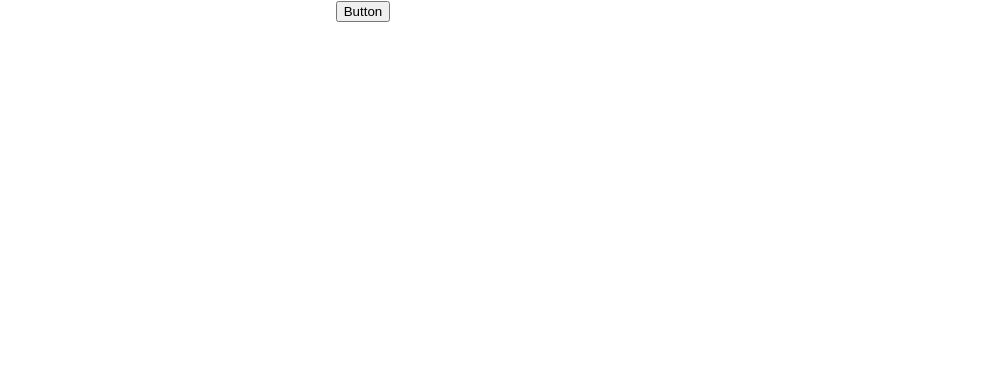
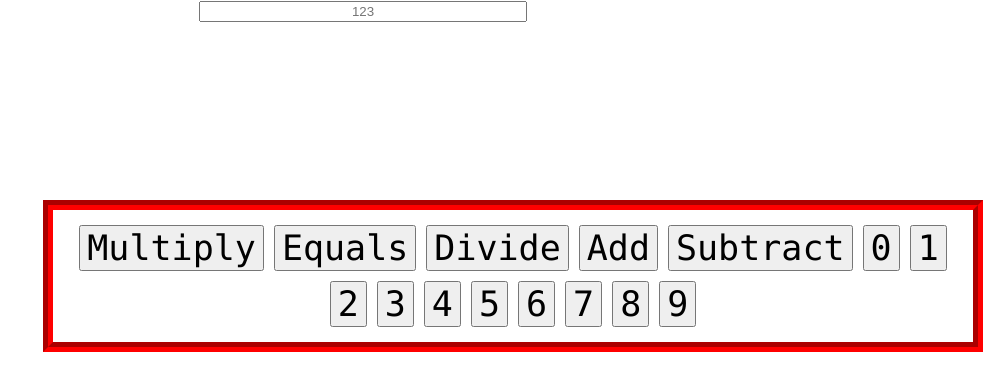
Before and after one commit to nslee333/Projects, a React (Create React App) app in the folder web_calculator/my-app/: page / in a window 1280 px wide. Shown: the top 390 px of the page, without its empty margins (277-1280 px from the left). Built offline with nearby package versions, Linux system fonts and the light colour scheme.

Commit message:
WIP: Added buttons, input and some styling.

```diff
--- a/web_calculator/my-app/src/App.css
+++ b/web_calculator/my-app/src/App.css
@@ -5,6 +5,37 @@
 .App-logo {
   height: 40vmin;
   pointer-events: none;
+}
+
+
+.input-div {
+  text-align: center;
+  width: 25%;
+  height: 25%;
+}
+
+
+.btn-div {
+  position: absolute;
+  text-align: center;
+  width: 900px;
+  border-style: groove;
+  border-color: red;
+  border-width: 10px;
+  left: 25%;
+  top: 25%;
+  padding: 10px;
+}
+
+
+
+
+
+
+.btn {
+  font-family: consolas;
+  font-size: 35px;
+  margin: 5px;
 }
 
 @media (prefers-reduced-motion: no-preference) {
--- a/web_calculator/my-app/src/App.tsx
+++ b/web_calculator/my-app/src/App.tsx
@@ -4,9 +4,31 @@ import './App.css';
 
 function App() {
   return (
-    <div className="App">
-      <button>Button</button>
-    </div>
+
+
+    <div className='App'>
+      <input className='input-div' placeholder='123'></input>
+
+        <div className="btn-div">
+
+          <button className='btn'>Multiply</button>
+          <button className='btn'>Equals</button>
+          <button className='btn'>Divide</button>
+          <button className='btn'>Add</button>
+          <button className='btn'>Subtract</button>
+          <button className='btn'>0</button>
+          <button className='btn'>1</button>
+          <button className='btn'>2</button>
+          <button className='btn'>3</button>
+          <button className='btn'>4</button>
+          <button className='btn'>5</button>
+          <button className='btn'>6</button>
+          <button className='btn'>7</button>
+          <button className='btn'>8</button>
+          <button className='btn'>9</button>
+
+        </div>
+      </div>
   );
 }
 
```
